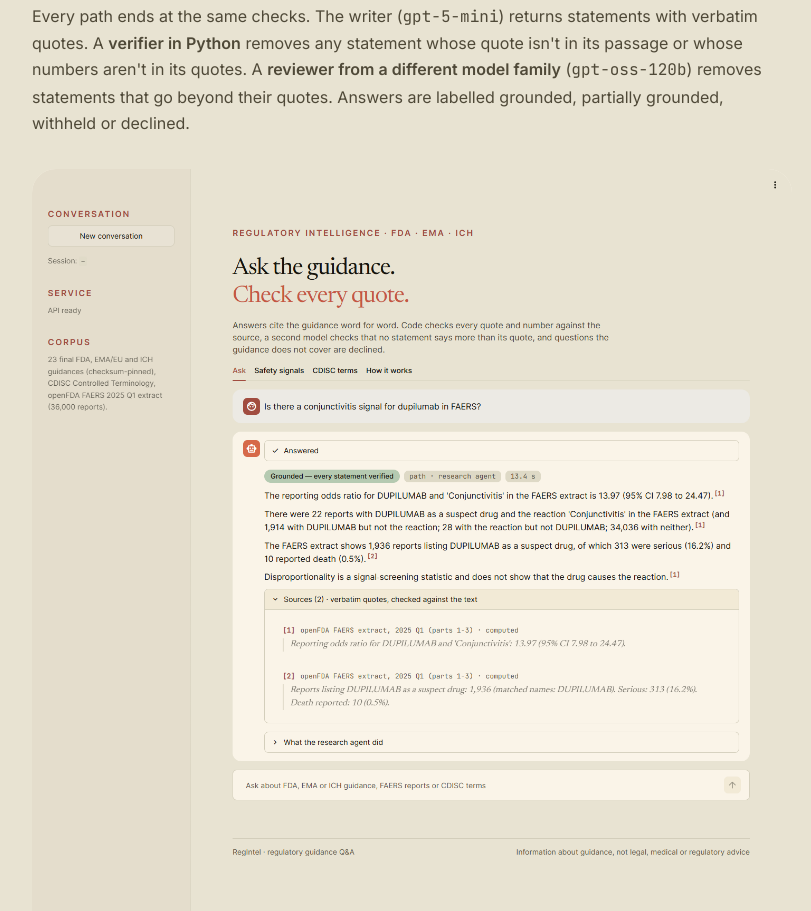
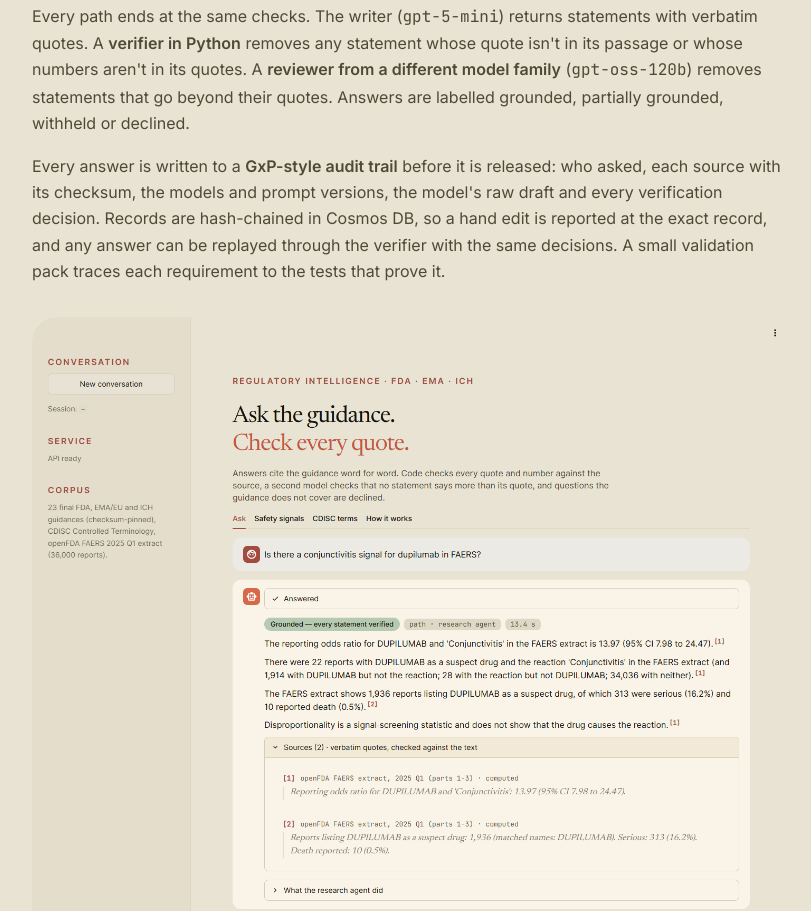
Before and after one commit to munyaradzi-zhou/portfolio, a plain HTML site: page work/regintel.html in a window 1280 px wide. Shown: the part 1399-2310 px from the top of the page, without its empty margins (152-963 px from the left). Drawn offline with Linux system fonts and the light colour scheme.

Commit message:
RegIntel: audit trail

```diff
--- a/work/regintel.html
+++ b/work/regintel.html
@@ -60,6 +60,10 @@
       A <strong>verifier in Python</strong> removes any statement whose quote isn't in its passage or whose numbers aren't in
       its quotes. A <strong>reviewer from a different model family</strong> (<code>gpt-oss-120b</code>) removes statements that
       go beyond their quotes. Answers are labelled grounded, partially grounded, withheld or declined.</p>
+      <p>Every answer is written to a <strong>GxP-style audit trail</strong> before it is released: who asked, each source
+      with its checksum, the models and prompt versions, the model's raw draft and every verification decision. Records are
+      hash-chained in Cosmos DB, so a hand edit is reported at the exact record, and any answer can be replayed through the
+      verifier with the same decisions. A small validation pack traces each requirement to the tests that prove it.</p>
       <figure>
         <img src="../assets/regintel/ask-answer.png" alt="RegIntel answering a FAERS safety-signal question about dupilumab and conjunctivitis, with every number quoted from the computed record" loading="lazy">
         <figcaption>The deployed UI answering a FAERS question through the research agent: each statement cites the computed record, and each source shows the verbatim quote it rests on.</figcaption>
@@ -86,6 +90,7 @@
           <tr><td>Section chunks vs Azure's integrated chunking: right section first</td><td><strong>0.74 vs 0.62</strong></td></tr>
           <tr><td>Multi-part questions with every supporting passage retrieved (planner at medium vs local hybrid)</td><td><strong>9 / 10 vs 4 / 10</strong></td></tr>
           <tr><td>Reviewer calibration: planted problems caught · good statements rejected</td><td><strong>8 / 8 · 0 / 13</strong></td></tr>
+          <tr><td>Audit trail, live: concurrent answers recorded without forking the chain · a hand-edited record detected</td><td><strong>4 / 4 · seq 3 of 5</strong></td></tr>
           <tr><td>Prompt-injection attacks that succeeded (the one was data poisoning)</td><td><strong>1 / 13</strong></td></tr>
         </tbody>
       </table>
```
